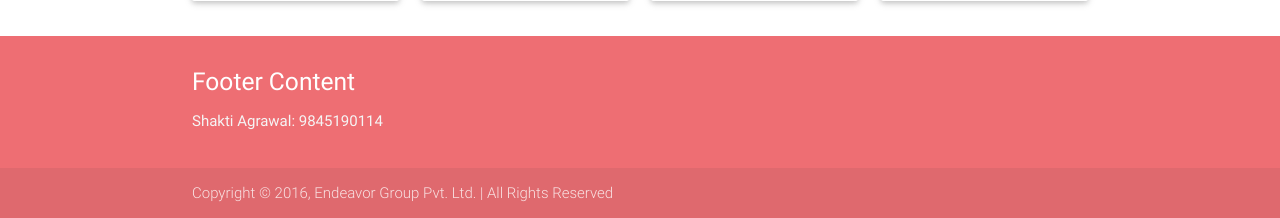
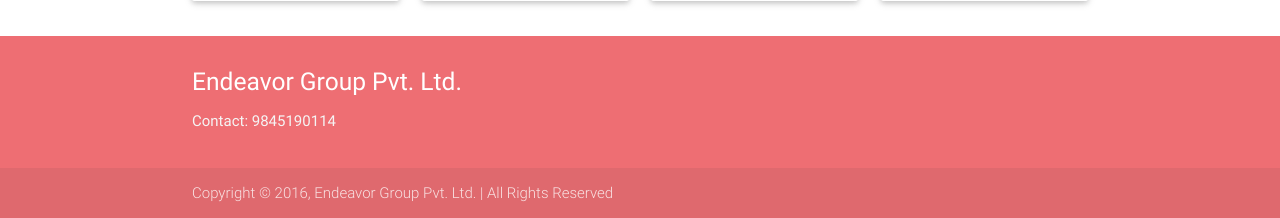
Before and after one commit to chaudharykiran/NetMed, a Django app: page / in a window 1280 px wide. Shown: the part 1227-1445 px from the top of the page. Run offline with Django 3.2, Linux system fonts and the light colour scheme.

Commit message:
base.html changed.

```diff
--- a/templates/base.html
+++ b/templates/base.html
@@ -52,8 +52,8 @@
 		<div class="container">
 			<div class="row">
 				<div class="col l6 s12">
-					<h5 class="white-text">Footer Content</h5>
-					<p class="grey-text text-lighten-4">Shakti Agrawal: 9845190114</p>
+					<h5 class="white-text">Endeavor Group Pvt. Ltd.</h5>
+					<p class="grey-text text-lighten-4">Contact: 9845190114</p>
 				</div>
 			</div>
 		</div>
```
Also changed, not shown: 1 other file.
